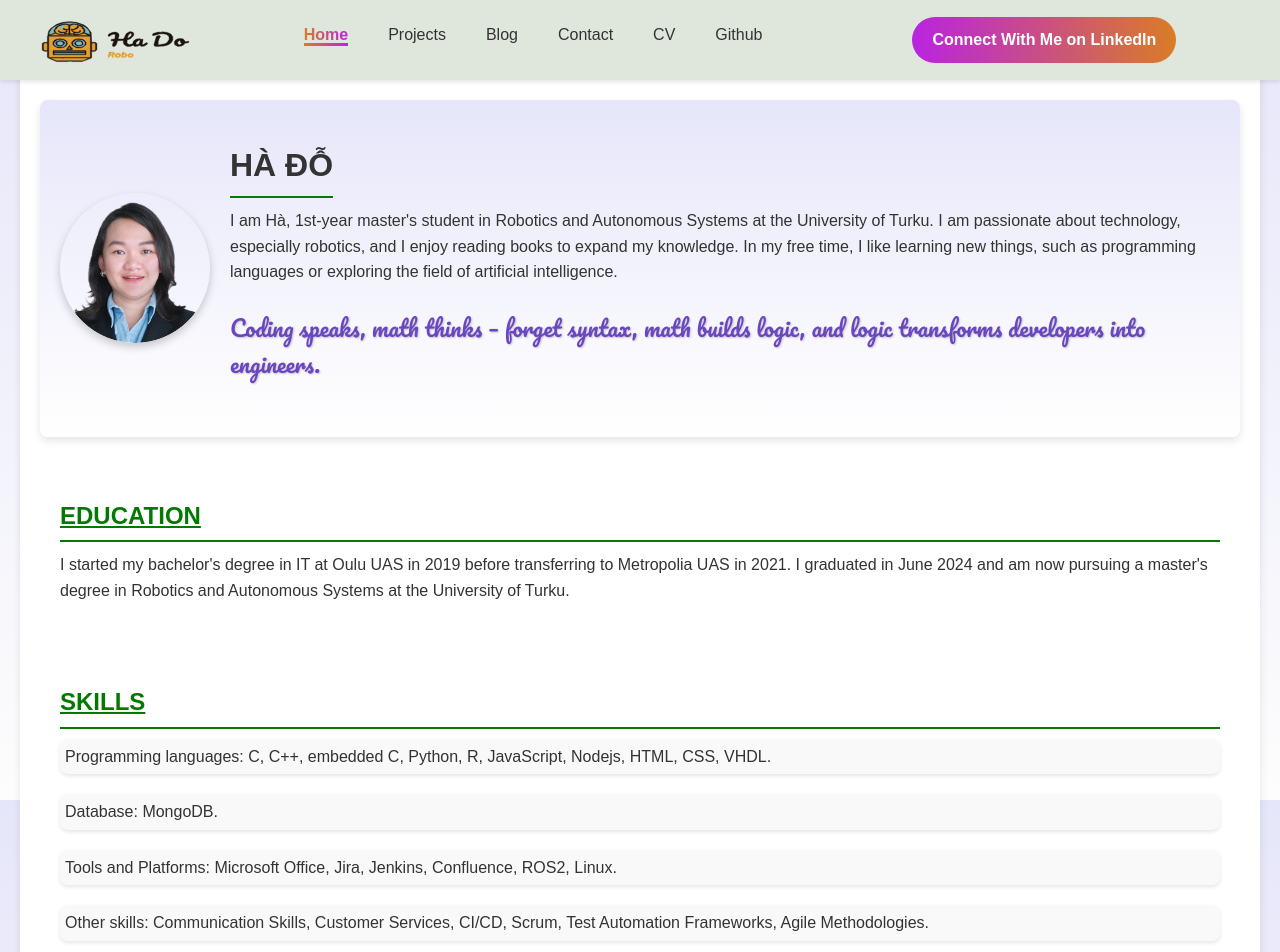
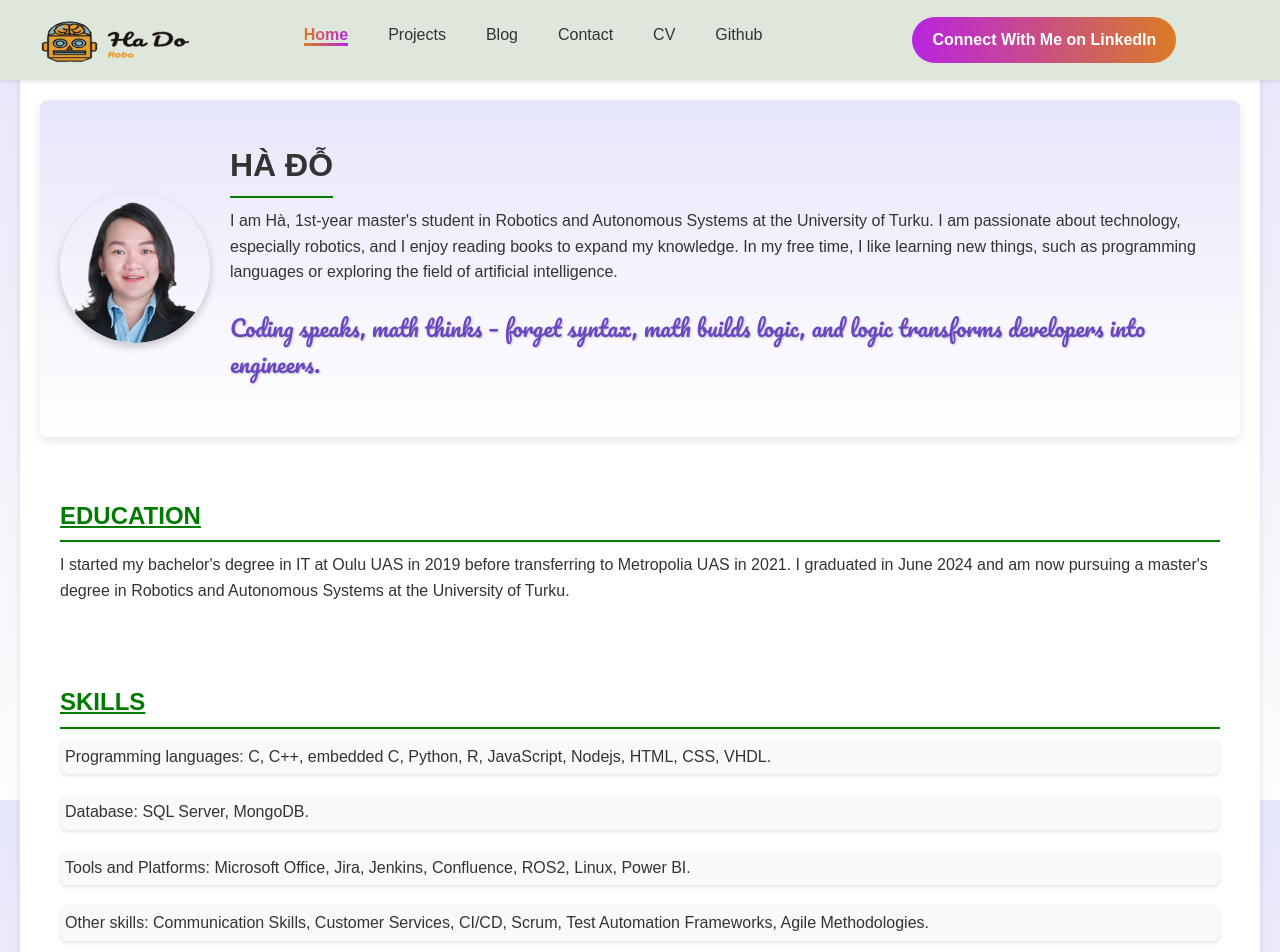
Before and after one commit to khanhhado1208/ha-portfolio, a React (Vite) app: page / in a window 1280 px wide. Shown: the top 952 px of the page. Built offline with nearby package versions, Linux system fonts and the light colour scheme; a web font is replaced by a local one.

Commit message:
update skills

```diff
--- a/src/Components/Hero/Hero.jsx
+++ b/src/Components/Hero/Hero.jsx
@@ -41,8 +41,8 @@ function Hero() {
           <h2><u>Skills</u></h2>
           <div className="about-skills">
             <div className="about-skill">Programming languages: C, C++, embedded C, Python, R, JavaScript, Nodejs, HTML, CSS, VHDL.</div>
-            <div className="about-skill">Database: MongoDB.</div>
-            <div className="about-skill">Tools and Platforms: Microsoft Office, Jira, Jenkins, Confluence, ROS2, Linux.</div>
+            <div className="about-skill">Database: SQL Server, MongoDB.</div>
+            <div className="about-skill">Tools and Platforms: Microsoft Office, Jira, Jenkins, Confluence, ROS2, Linux, Power BI.</div>
             <div className="about-skill">Other skills: Communication Skills, Customer Services, CI/CD, Scrum, Test Automation Frameworks, Agile Methodologies.</div>
           </div>
         </div>
```
